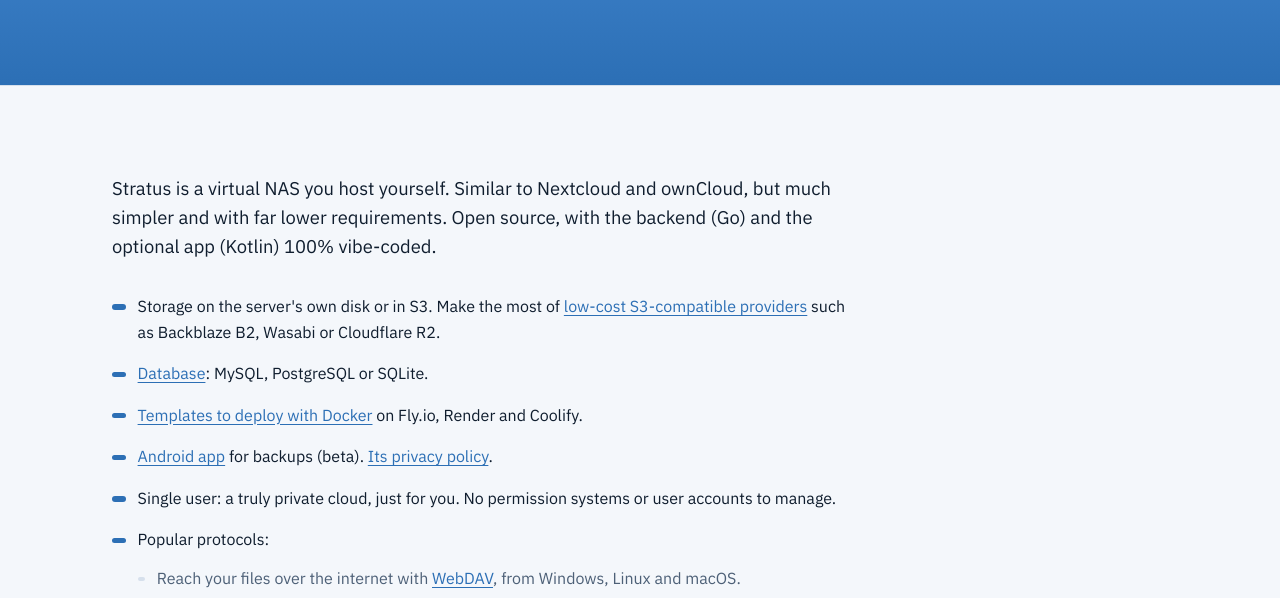
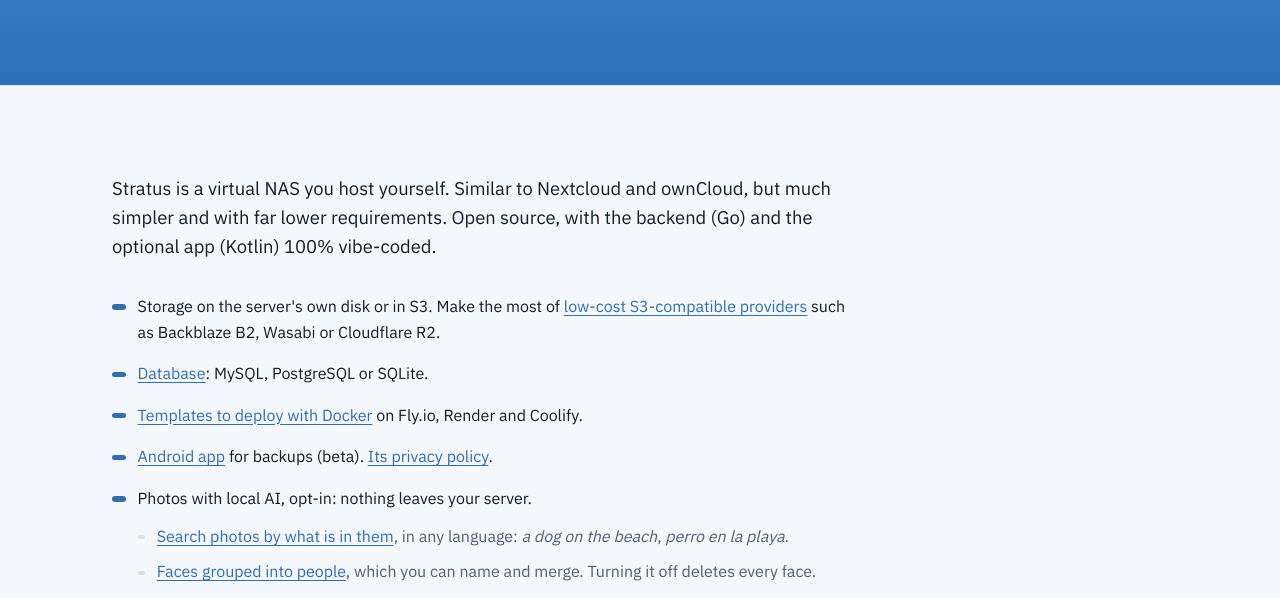
Before and after one commit to stratus-private-cloud/stratus-private-cloud.github.io, a plain HTML site: page index.html in a window 1280 px wide. Shown: the part 331-929 px from the top of the page. Drawn offline with Linux system fonts and the light colour scheme; a web font is replaced by a local one.

Commit message:
Search photos by what is in them and faces grouped into people, both local
Co-Authored-By: Claude Opus 5.5 <noreply@anthropic.com>
Claude-Session: https://claude.ai/code/session_01NcvGWsvFK15XXfDNpSbB9d

```diff
--- a/index.html
+++ b/index.html
@@ -197,6 +197,12 @@ footer .wrap { display: flex; flex-wrap: wrap; justify-content: space-between; g
       <li><a href="https://github.com/stratus-private-cloud/stratus-backend/blob/main/doc/deploy/database.md">Database</a>: MySQL, PostgreSQL or SQLite.</li>
       <li><a href="https://github.com/stratus-private-cloud/stratus-backend/tree/main/doc/deploy">Templates to deploy with Docker</a> on Fly.io, Render and Coolify.</li>
       <li><a href="https://github.com/stratus-private-cloud/stratus-app">Android app</a> for backups (beta). <a href="privacy.html#app">Its privacy policy</a>.</li>
+      <li>Photos with local AI, opt-in: nothing leaves your server.
+        <ul>
+          <li><a href="https://github.com/stratus-private-cloud/stratus-backend#web-ui">Search photos by what is in them</a>, in any language: <i>a dog on the beach</i>, <i>perro en la playa</i>.</li>
+          <li><a href="https://github.com/stratus-private-cloud/stratus-backend#web-ui">Faces grouped into people</a>, which you can name and merge. Turning it off deletes every face.</li>
+        </ul>
+      </li>
       <li>Single user: a truly private cloud, just for you. No permission systems or user accounts to manage.</li>
       <li>Popular protocols:
         <ul>
```
